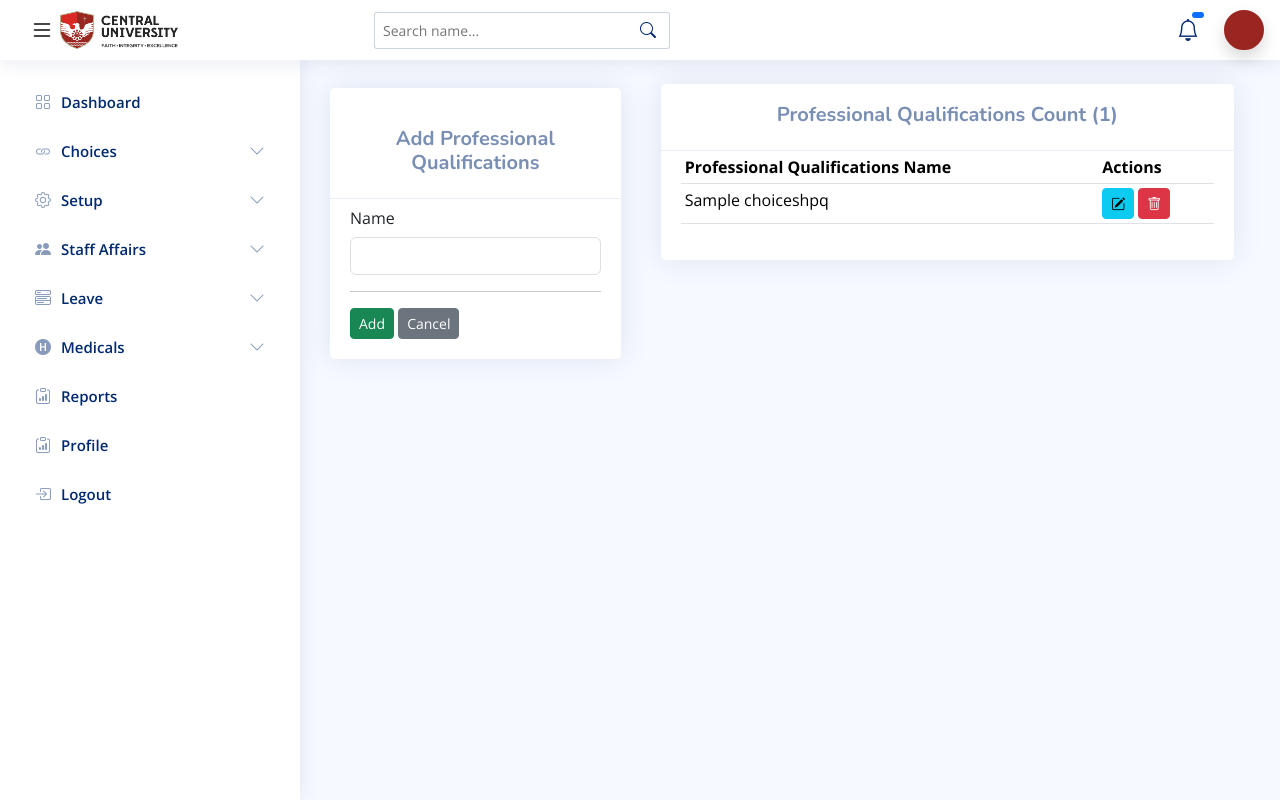
After one commit to Kweku7k/bss, a Django app: page /setup/choices_hpq/ in a window 1280 px wide. The commit adds this page. Run offline with Django 5.2, Linux system fonts and the light colour scheme; tables that the repository leaves empty hold one stand-in row (values such as "Sample post"); parts of the project's set-up code (start-up, migrations or seed data) failed here and were passed over; some libraries are stand-ins or nearby versions.

Commit message:
Generic function to handle Add, Edit, and Delete for models with a 'name' field

```diff
--- a/hr/urls.py
+++ b/hr/urls.py
@@ -1,5 +1,7 @@
 from django.urls import include, path # type: ignore
 from two_factor.urls import urlpatterns as tf_urls
+from .models import *
+from .forms import *
 
 from . import views
 
@@ -92,4 +94,6 @@ urlpatterns = [
     path('celebration/<str:staffno>', views.celebration,name="celebration"),
     path('edit_celebration/<str:bno>/<str:staffno>', views.edit_celebration,name="edit-celebration"),
     path('delete_celebration/<str:bno>/<str:staffno>', views.delete_celebration,name="delete-celebration"),
+
+
 ]
--- a/hr/views.py
+++ b/hr/views.py
@@ -461,6 +461,8 @@ def company_info(request,staffno):
     directorate = Directorate.objects.all()
     bank_list = Bank.objects.all()
     bankbranches = BankBranch.objects.all()
+    dept = Department.objects.all()
+
 
     if request.method == 'POST':
         form = CompanyInformationForm(request.POST, request.FILES)
@@ -501,6 +503,7 @@ def company_info(request,staffno):
                'STAFFLEVEL': ChoicesStaffLevel.objects.all().values_list("name", "name"),
                'STAFFSTATUS':[(q.name, q.name)  for q in ChoicesStaffStatus.objects.all()],
                'DEPENDANTS':[(q.name, q.name)  for q in ChoicesDependants.objects.all()],
+               'dept':dept,
             }
     return render(request,'hr/company_info.html',context)
 
--- a/setup/forms.py
+++ b/setup/forms.py
@@ -1,5 +1,6 @@
 from django.forms import ModelForm # type: ignore
 from .models import *
+from hr.models import *
 
 
 class SchoolForm(ModelForm):
--- a/setup/urls.py
+++ b/setup/urls.py
@@ -1,5 +1,5 @@
 from django.urls import path # type: ignore
-
+from hr.models import *
 from . import views
 
 urlpatterns = [
@@ -55,4 +55,18 @@ urlpatterns = [
     path('jobtitle', views.add_jobtitle,name="add-jobtitle"),
     path('edit_jobtitle/<int:jobtitle_id>', views.edit_jobtitle,name="edit-jobtitle"),
     path('delete_jobtitle/<int:jobtitle_id>', views.delete_jobtitle,name="delete-jobtitle"),
+
+    path('choices_hpq/', views.generic_model_crud, {'model_class': ChoicesHPQ, 'model_name': 'Professional Qualifications', 'template_name': 'setup/generic.html'}, name='choices-hpq'),
+    path('choices_region/', views.generic_model_crud, {'model_class': ChoicesRegion, 'model_name': 'Region', 'template_name': 'setup/generic.html'}, name='choices-region'),
+    path('choices_leave_type/', views.generic_model_crud, {'model_class': ChoicesLeaveType, 'model_name': 'Leave Type', 'template_name': 'setup/generic.html'}, name='choices-leave-type'),
+    path('choices_dependants/', views.generic_model_crud, {'model_class': ChoicesDependants, 'model_name': 'Dependants', 'template_name': 'setup/generic.html'}, name='choices-dependants'),
+    path('choices_relation_status/', views.generic_model_crud, {'model_class': ChoicesRelationStatus, 'model_name': 'Relation Status', 'template_name': 'setup/generic.html'}, name='choices-relation-status'),
+    path('choices_suffix/', views.generic_model_crud, {'model_class': ChoicesSuffix, 'model_name': 'Suffix', 'template_name': 'setup/generic.html'}, name='choices-suffix'),
+    path('choices_ethnic_group/', views.generic_model_crud, {'model_class': ChoicesRBA, 'model_name': 'Ethnic Group', 'template_name': 'setup/generic.html'}, name='choices-ethnic-group'),
+    path('choices_gender/', views.generic_model_crud, {'model_class': ChoicesGender, 'model_name': 'Gender', 'template_name': 'setup/generic.html'}, name='choices-gender'),
+    path('choices_marital_status/', views.generic_model_crud, {'model_class': ChoicesMaritalStatus, 'model_name': 'Marital Status', 'template_name': 'setup/generic.html'}, name='choices-marital-status'),
+    path('choices_denomination/', views.generic_model_crud, {'model_class': ChoicesDenomination, 'model_name': 'Denomination', 'template_name': 'setup/generic.html'}, name='choices-denomination'),
+    path('choices_religion', views.generic_model_crud, {'model_class': ChoicesReligion, 'model_name': 'Religion', 'template_name': 'setup/generic.html'}, name='choices-religion'),
+    path('choices_id_type', views.generic_model_crud, {'model_class': ChoicesIdType, 'model_name': 'ID Type', 'template_name': 'setup/generic.html'}, name='choices-id-type'),
+    path('choices_staff_status', views.generic_model_crud, {'model_class': ChoicesStaffStatus, 'model_name': 'Staff Status', 'template_name': 'setup/generic.html'}, name='choices-staff-status'),
 ]
--- a/setup/views.py
+++ b/setup/views.py
@@ -1,10 +1,13 @@
 from django.http import HttpResponseRedirect # type: ignore
-from django.shortcuts import redirect, render # type: ignore
+from django.shortcuts import get_object_or_404, redirect, render
+from django.urls import reverse # type: ignore
 from .forms import *
 from .choices import STAFFLEVEL
 from setup.models import *
 from django.http import JsonResponse
 from django.contrib import messages
+from django.forms import modelform_factory
+
 
 
 
@@ -203,39 +206,49 @@ def add_contract(request):
         if form.is_valid():
             # Check if the contract already exists
             contract_type = form.cleaned_data.get('contract_type')
-            if Contract.objects.filter(contract_type=contract_type).exists():
+            if Contract.objects.filter(contract_type__iexact=contract_type).exists():
+
                 messages.error(request, f'{contract_type} Contract Type already exists.')
                 return redirect('add-contract')
             else:
                 form.save()
-                return HttpResponseRedirect('contract?submitted=True')
+                return HttpResponseRedirect(reverse('add-contract') + '?submitted=True')
     else:
-        form = ContractForm
+        form = ContractForm()
         if 'submitted' in request.GET:
             submitted = True
 
     return render(request,'setup/add_contract.html',{'form':form,'submitted':submitted,'contracts':contracts,'contract_count':contract_count})
 
 def delete_contract(request,ct_id):
-    contract = Contract.objects.get(pk=ct_id)
+    contract = get_object_or_404(Contract, pk=ct_id)
     if request.method == 'GET':
-       contract.delete()
+        contract.delete()
+        messages.success(request, 'Contract deleted successfully.')
     return redirect('add-contract')
+
 
 def edit_contract(request, ct_id):
     contracts = Contract.objects.order_by('-id')
     contract_count = contracts.count()
-    contract = Contract.objects.get(pk=ct_id)
+    contract = get_object_or_404(Contract, pk=ct_id)
     form = ContractForm(instance=contract)
 
     if request.method == 'POST':
         form = ContractForm(request.POST, instance=contract)
         if form.is_valid():
             form.save()
+            messages.success(request, 'Contract updated successfully.')
             return redirect('add-contract')
 
-    context = {'form':form,'contracts':contracts,'contract_count':contract_count,'contract':contract}
+    context = {
+        'form': form,
+        'contracts': contracts,
+        'contract_count': contract_count,
+        'contract': contract,
+    }
     return render(request, 'setup/add_contract.html', context)
+
 ########### CONTRACT ################
 
 ########### CAMPUS VIEW ################
@@ -603,16 +616,6 @@ def delete_jobtitle(request,jobtitle_id):
        jobtitle.delete()
     return redirect('add-jobtitle')
 
-# def delete_vehicle(request,veh_id,staffno):
-#     vehicle = Vehicle.objects.get(pk=veh_id)
-#     # vehicle = vehicle.coy_name
-#     if request.method == 'POST':
-#        vehicle.delete()
-#        return redirect('vehicle', staffno)
-#     return render(request, 'delete.html',{'obj':vehicle.car_no})
-
-
-
 def edit_jobtitle(request, jobtitle_id):
     jobtitles = JobTitle.objects.order_by('-id')
     jobtitle_count = jobtitles.count()
@@ -629,3 +632,47 @@ def edit_jobtitle(request, jobtitle_id):
     context = {'form':form,'jobtitles':jobtitles,'jobtitle_count':jobtitle_count,'jobtitle':jobtitle,'STAFFLEVEL':STAFFLEVEL, 'staffcategorys':staffcategorys}
     return render(request, 'setup/add_jobtitle.html', context)
 ########### END OF STAFF RANK VIEWS ################
+
+########### DYNAMIC CHOICE VIEWS ################
+
+def generic_model_crud(request, model_class, model_name, template_name):
+    # Generic function to handle Add, Edit, and Delete for models with a 'name' field.
+
+    form_class = modelform_factory(model_class, fields=['name'])  # Dynamically create the form
+    records = model_class.objects.order_by('-id')  # Fetch all records
+    record_count = records.count()  # Count total records
+
+    record = None
+    if 'edit_id' in request.GET:
+        record = get_object_or_404(model_class, id=request.GET['edit_id'])  # Edit record
+
+    if request.method == 'POST':
+        if 'delete_id' in request.POST:  # Handle Delete
+            delete_record = get_object_or_404(model_class, id=request.POST['delete_id'])
+            delete_record.delete()
+            messages.success(request, f"{model_name} has been deleted successfully.")
+            return redirect(request.path)
+
+        form = form_class(request.POST, instance=record)  # Add/Edit Form
+        if form.is_valid():
+            name = form.cleaned_data['name']
+            if not record and model_class.objects.filter(name=name).exists():
+                messages.error(request, f"{model_name} '{name}' already exists.")
+            else:
+                form.save()
+                if record:
+                    messages.success(request, f"{model_name} has been updated successfully.")
+                else:
+                    messages.success(request, f"New {model_name} has been added successfully.")
+                return redirect(request.path)
+    else:
+        form = form_class(instance=record)
+
+    context = {
+        'form': form,
+        'records': records,
+        'record_count': record_count,
+        'model_name': model_name,
+        'record': record,
+    }
+    return render(request, template_name, context)
--- a/templates/partials/_sidebar.html
+++ b/templates/partials/_sidebar.html
@@ -13,9 +13,76 @@
       </li><!-- End Dashboard Nav -->
 
       <li class="nav-item">
-        <a class="nav-link collapsed" data-bs-target="#setup-nav" data-bs-toggle="collapse" href="#">
-          <i class="bi bi-gear"></i><span>Choices</span><i class="bi bi-chevron-down ms-auto"></i>
+        <a class="nav-link collapsed" data-bs-target="#choices-nav" data-bs-toggle="collapse" href="#">
+          <i class="bi bi-link"></i><span>Choices</span><i class="bi bi-chevron-down ms-auto"></i>
         </a>
+        <ul id="choices-nav" class="nav-content collapse " data-bs-parent="#sidebar-nav">
+          <li>
+            <a href="{% url 'choices-gender' %}">
+              <i class="bi bi-circle"></i><span>Gender</span>
+            </a>
+          </li>
+          <li>
+            <a href="{% url 'choices-suffix' %}">
+              <i class="bi bi-circle"></i><span>Suffix</span>
+            </a>
+          </li>
+          <li>
+            <a href="{% url 'choices-marital-status' %}">
+              <i class="bi bi-circle"></i><span>Marital Status</span>
+            </a>
+          </li>
+          <li>
+            <a href="{% url 'choices-ethnic-group' %}">
+              <i class="bi bi-circle"></i><span>Ethnic Group</span>
+            </a>
+          </li>
+          <li>
+            <a href="{% url 'choices-region' %}">
+              <i class="bi bi-circle"></i><span>Region</span>
+            </a>
+          </li>
+          <li>
+            <a href="{% url 'choices-religion' %}">
+              <i class="bi bi-circle"></i><span>Religion</span>
+            </a>
+          </li>
+          <li>
+            <a href="{% url 'choices-denomination' %}">
+              <i class="bi bi-circle"></i><span>Denomination</span>
+            </a>
+          </li>
+          <li>
+            <a href="{% url 'choices-id-type' %}">
+              <i class="bi bi-circle"></i><span>ID Type</span>
+            </a>
+          </li>
+          <li>
+            <a href="{% url 'choices-hpq' %}">
+              <i class="bi bi-circle"></i><span>Professional Qualifications</span>
+            </a>
+          </li>
+          <li>
+            <a href="{% url 'choices-leave-type' %}">
+              <i class="bi bi-circle"></i><span>Leave Type</span>
+            </a>
+          </li>
+          <li>
+            <a href="{% url 'choices-staff-status' %}">
+              <i class="bi bi-circle"></i><span>Staff Status</span>
+            </a>
+          </li>
+          <li>
+            <a href="{% url 'choices-dependants' %}">
+              <i class="bi bi-circle"></i><span>Dependants</span>
+            </a>
+          </li>
+          <li>
+            <a href="{% url 'choices-relation-status' %}">
+              <i class="bi bi-circle"></i><span>Relation Status</span>
+            </a>
+          </li>
+        </ul>
       </li>
 
       <li class="nav-item">
--- a/templates/setup/add_contract.html
+++ b/templates/setup/add_contract.html
@@ -1,7 +1,8 @@
 {% extends "base.html" %}
 {% load static %}
-{% comment %} {% load humanize %}{% block title %} | {{ listing.title }} {% endblock %} {% endcomment %}
 {% block content %}
+
+
 <div class="row">
     <div class="col-lg-4 col-md-6 pt-2">
         <div class="card bg-white pt-4">
--- /dev/null
+++ b/templates/setup/generic.html
@@ -0,0 +1,64 @@
+{% extends "base.html" %}
+{% load static %}
+{% block content %}
+
+
+<div class="row">
+    <div class="col-lg-4 col-md-6 pt-2">
+        <div class="card bg-white pt-4">
+            <div class="card-header text-center">
+                <h5><strong>{% if record %}Edit {{ model_name }}{% else %}Add {{ model_name }}{% endif %}</strong></h5>
+            </div>
+            <div class="card-body">
+                <form action="" method="POST">
+                    {% csrf_token %}
+
+                   <div class="form-group">
+                        <label for="name" class="col-form-label">Name</label>
+                        <input type="text" name="name" class="form-control"{% if form.instance.id %}value="{{ form.instance.name }}"{% else %}value=""{% endif %}required>
+                    </div>
+                    <hr>
+                    <input type="submit" value="{% if form.instance.id %}Update{% else %}Add{% endif %}" class="btn btn-sm btn-success">
+                    <a href="{{ request.path }}" class="btn btn-sm btn-secondary">Cancel</a>
+
+                </form>
+            </div>
+        </div>
+    </div>
+    <div class="col-lg-8 col-md-6 p-1">
+        <div class="card pt-1 mx-4">
+            <div class="card-header text-center">
+                <h5><strong>{{ model_name }} Count ({{ record_count }})</strong></h5>
+            </div>
+            <div class="card-body">
+                {% if records %}
+
+                <table class="table table-sm table-hover">
+                    <tr>
+                        <th>{{ model_name }} Name</th>
+                        <th>Actions</th>
+                    </tr>
+
+                    {% for record in records %}
+                        <tr>
+                            <td>{{ record.name }}</td>
+                            <td>
+                                <a class="btn btn-sm btn-info bi-pencil-square" href="?edit_id={{ record.id }}"></a>
+                                <form method="POST" action="" style="display:inline;" onsubmit="return confirm('Do you really want to delete {{ record.name }}?');">
+                                    {% csrf_token %}
+                                    <input type="hidden" name="delete_id" value="{{ record.id }}">
+                                    <button type="submit" class="btn btn-sm btn-danger bi-trash text-end"></button>
+                                </form>
+                            </td>
+                        </tr>
+                    {% endfor %}
+                </table>
+                {% else %}
+                    <p>No records found. Add a new {{ model_name }}.</p>
+                {% endif %}
+            </div>
+        </div>
+    </div>
+</div>
+
+{% endblock %}
```
Also changed, not shown: templates/hr/company_info.html (+6 -5 lines), hr/forms.py (line endings or trailing spaces).
